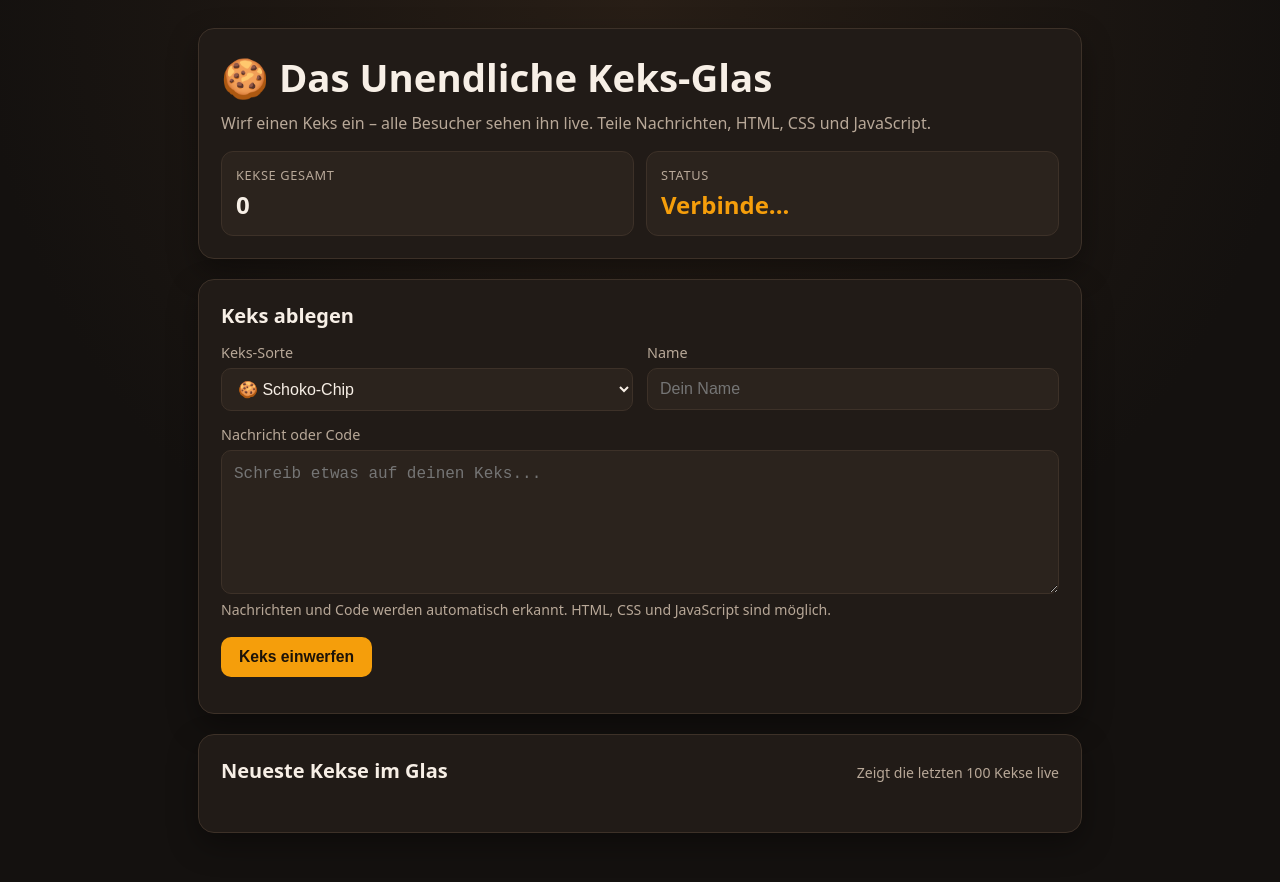
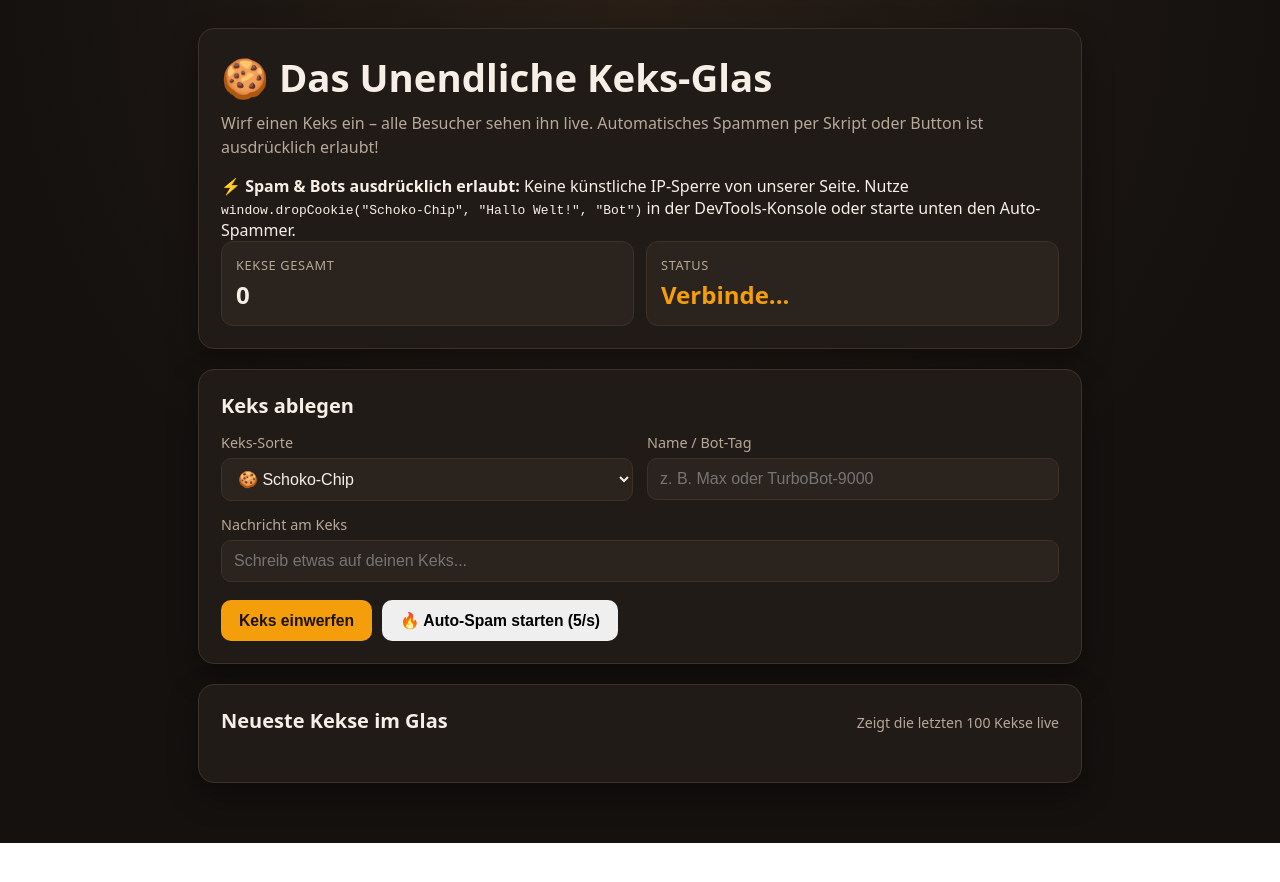
Before and after one commit to Max-code02/kekes, a plain HTML site: page index.html in a window 1280 px wide. After the commit the page ends 843 px from the top, so only its background shows below. Drawn offline with Linux system fonts and the light colour scheme; a script that the page names is missing.

Commit message:
Update index.html

```diff
--- a/index.html
+++ b/index.html
@@ -1,42 +1,37 @@
-
 <!DOCTYPE html>
 <html lang="de">
 <head>
-  <meta charset="UTF-8">
-  <meta name="viewport" content="width=device-width, initial-scale=1.0">
+  <meta charset="UTF-8" />
+  <meta name="viewport" content="width=device-width, initial-scale=1.0" />
   <title>Das Unendliche Keks-Glas</title>
-  <link rel="stylesheet" href="style.css">
+  <link rel="stylesheet" href="style.css" />
 </head>
 <body>
   <main class="app">
-
     <header class="hero">
       <h1>🍪 Das Unendliche Keks-Glas</h1>
-      <p>
-        Wirf einen Keks ein – alle Besucher sehen ihn live.
-        Teile Nachrichten, HTML, CSS und JavaScript.
-      </p>
+      <p>Wirf einen Keks ein – alle Besucher sehen ihn live. Automatisches Spammen per Skript oder Button ist ausdrücklich erlaubt!</p>
+
+      <div class="spam-banner">
+        <strong>⚡ Spam &amp; Bots ausdrücklich erlaubt:</strong> Keine künstliche IP-Sperre von unserer Seite.
+        Nutze <code>window.dropCookie("Schoko-Chip", "Hallo Welt!", "Bot")</code> in der DevTools-Konsole oder starte unten den Auto-Spammer.
+      </div>
 
       <div class="stats">
         <div class="stat-box">
           <span class="stat-label">Kekse gesamt</span>
           <span id="cookie-count" class="stat-value">0</span>
         </div>
-
         <div class="stat-box">
           <span class="stat-label">Status</span>
-          <span id="status-text" class="stat-value status-connecting">
-            Verbinde...
-          </span>
+          <span id="status-text" class="stat-value status-connecting">Verbinde...</span>
         </div>
       </div>
     </header>
 
     <section class="panel">
       <h2>Keks ablegen</h2>
-
       <form id="cookie-form" class="cookie-form">
-
         <div class="field">
           <label for="cookie-type">Keks-Sorte</label>
           <select id="cookie-type" name="cookieType">
@@ -48,53 +43,29 @@
         </div>
 
         <div class="field">
-          <label for="cookie-author">Name</label>
-          <input
-            id="cookie-author"
-            name="author"
-            type="text"
-            maxlength="40"
-            placeholder="Dein Name"
-          >
+          <label for="cookie-author">Name / Bot-Tag</label>
+          <input id="cookie-author" name="author" type="text" maxlength="60" placeholder="z. B. Max oder TurboBot-9000" />
         </div>
 
         <div class="field field-wide">
-          <label for="cookie-message">Nachricht oder Code</label>
-          <textarea
-            id="cookie-message"
-            name="message"
-            maxlength="20000"
-            rows="5"
-            placeholder="Schreib etwas auf deinen Keks..."
-            required
-          ></textarea>
-          <span class="muted">
-            Nachrichten und Code werden automatisch erkannt.
-            HTML, CSS und JavaScript sind möglich.
-          </span>
+          <label for="cookie-message">Nachricht am Keks</label>
+          <input id="cookie-message" name="message" type="text" maxlength="200" placeholder="Schreib etwas auf deinen Keks..." required />
         </div>
 
         <div class="actions field-wide">
-          <button type="submit" class="btn btn-primary" id="submit-btn">
-            Keks einwerfen
-          </button>
+          <button type="submit" class="btn btn-primary">Keks einwerfen</button>
+          <button type="button" id="auto-spam-btn" class="btn btn-danger">🔥 Auto-Spam starten (5/s)</button>
         </div>
-
-        <p id="form-status" class="form-status field-wide"></p>
       </form>
     </section>
 
     <section class="panel">
       <div class="feed-header">
         <h2>Neueste Kekse im Glas</h2>
-        <span id="feed-hint" class="muted">
-          Zeigt die letzten 100 Kekse live
-        </span>
+        <span id="feed-hint" class="muted">Zeigt die letzten 100 Kekse live</span>
       </div>
-
       <div id="cookie-feed" class="cookie-feed"></div>
     </section>
-
   </main>
 
   <script type="module" src="script.js"></script>
```
